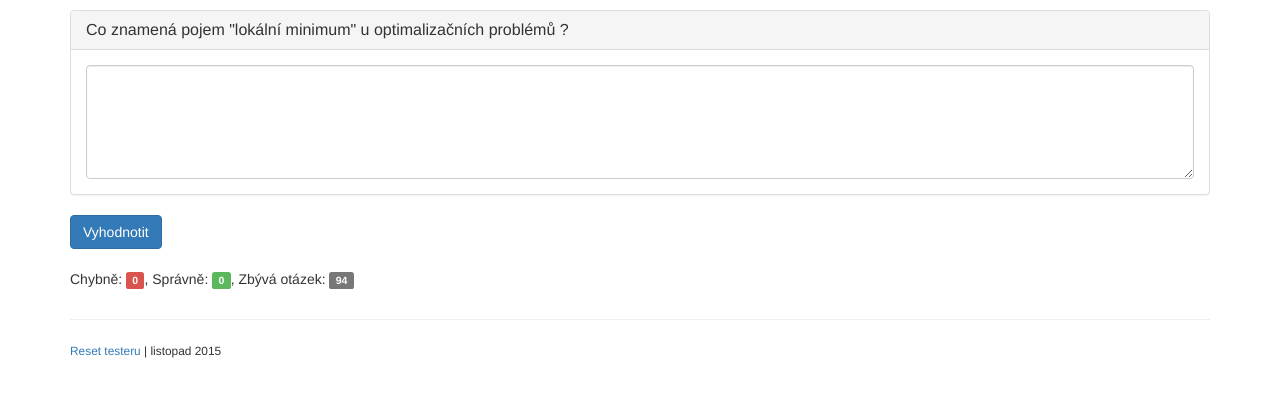
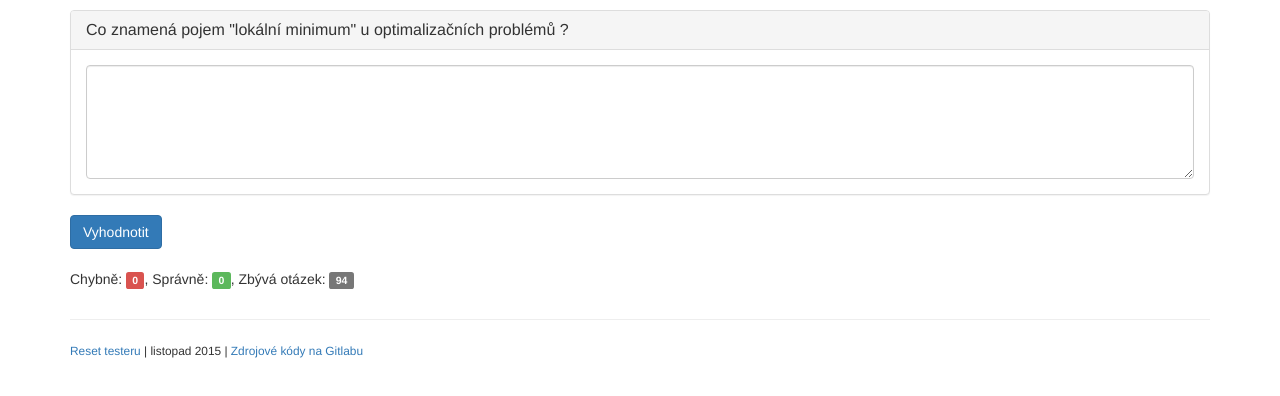
Before and after one commit to AlesSrsen/kop-tester, a plain HTML site: page index.html in a window 1280 px wide. Drawn offline with nearby package versions, Linux system fonts and the light colour scheme; some packages are replaced by stand-ins of ours.

Commit message:
+ link na gitlab

```diff
--- a/index.html
+++ b/index.html
@@ -156,7 +156,10 @@
                            href="index.html">Reset testeru</a>
                         |
                         listopad 2015
-
+                        |
+                        <a href="https://gitlab.com/turimenrat/paa-tester-2" target="_blank">
+                            Zdrojové kódy na Gitlabu
+                        </a>
                     </small>
                 </p>
 
```
